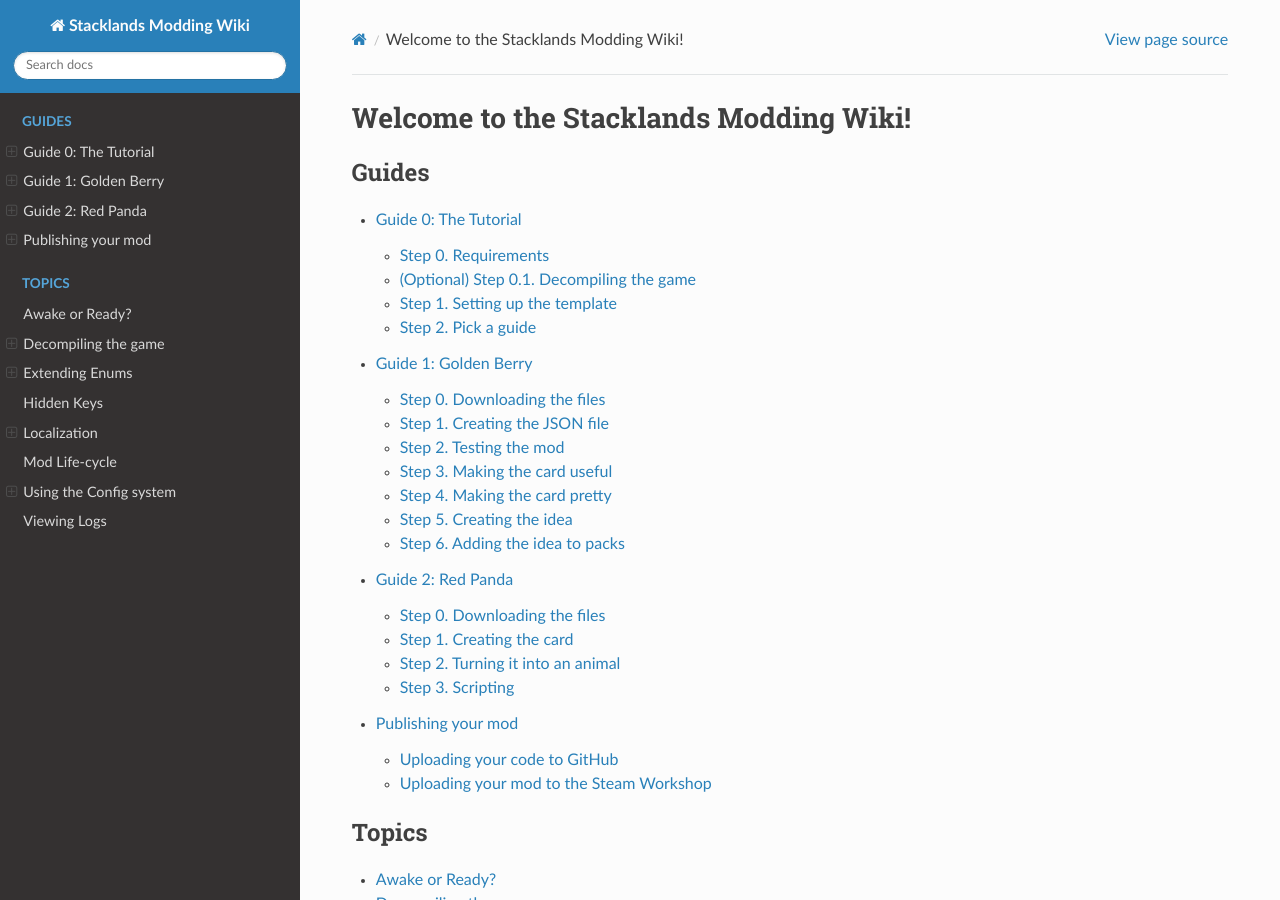
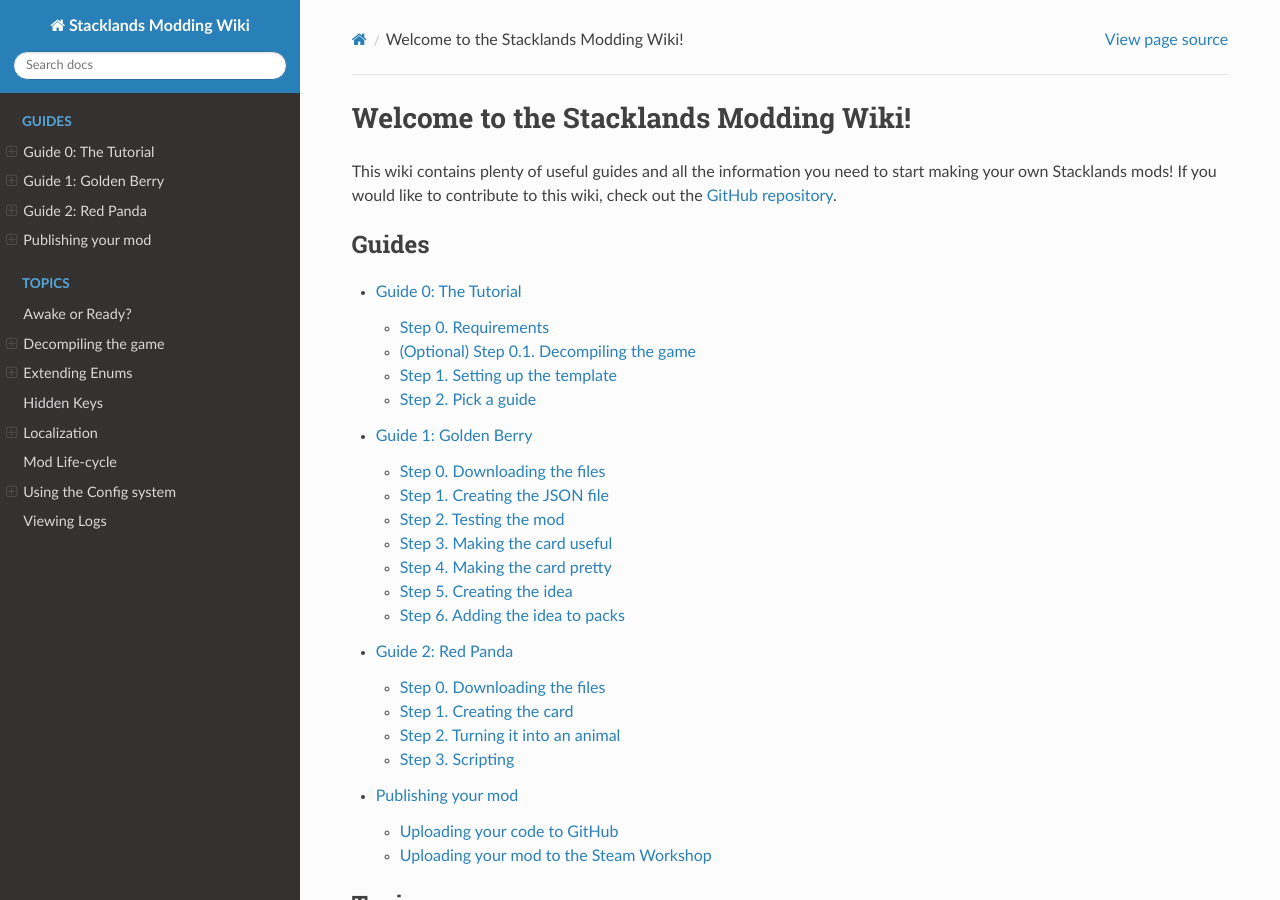
Before and after one commit to stacklandsdev/modding-wiki, a Sphinx documentation site: the page built from source/index.rst, in a window 1280 px wide and 900 px high. Built offline with Sphinx 7.4.7 and the Read the Docs theme 2.0.0, drawn with Linux system fonts in a browser that asks for light colours.

Commit message:
wiki introduction

```diff
--- a/source/index.rst
+++ b/source/index.rst
@@ -5,6 +5,10 @@
 
 Welcome to the Stacklands Modding Wiki!
 =======================================
+
+This wiki contains plenty of useful guides and all the information you need to start
+making your own Stacklands mods! If you would like to contribute to this wiki, check
+out the `GitHub repository <https://github.com/stacklandsdev/modding-wiki>`_.
 
 .. toctree::
    :caption: Guides
```
